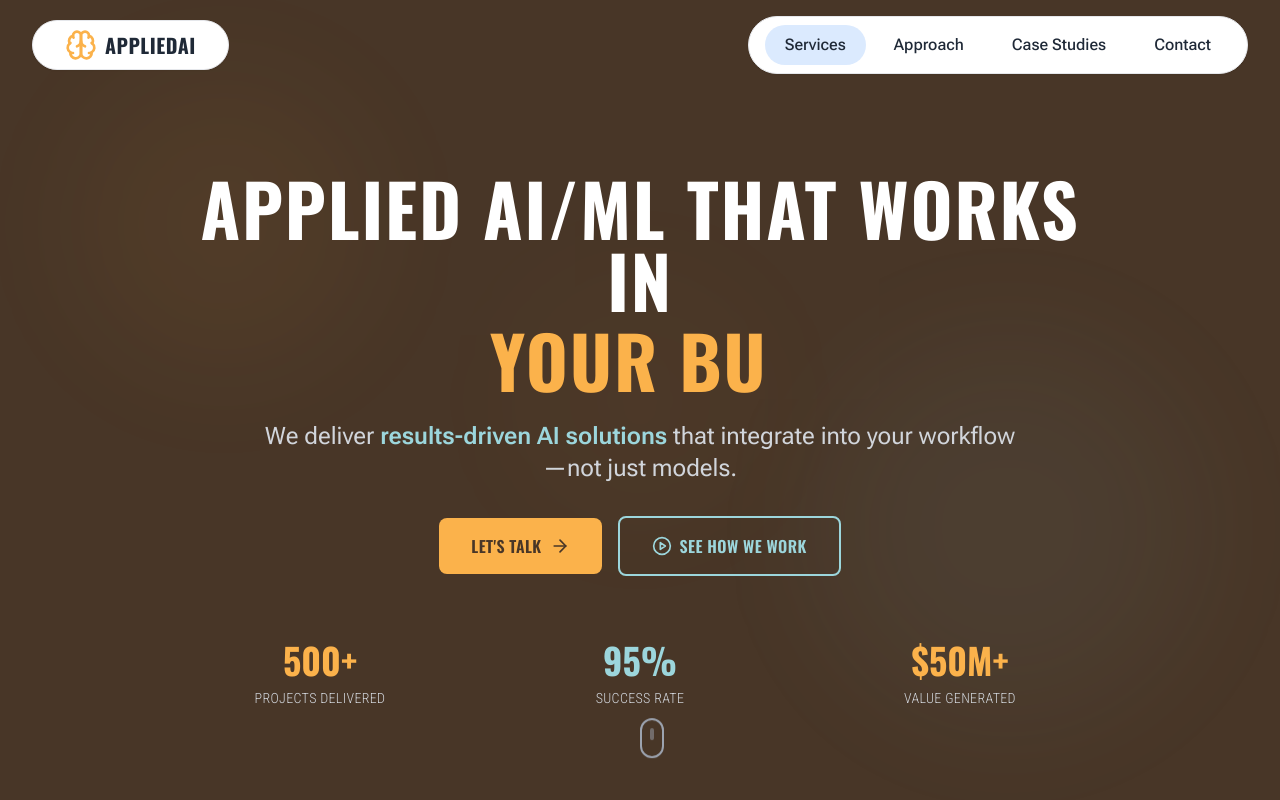
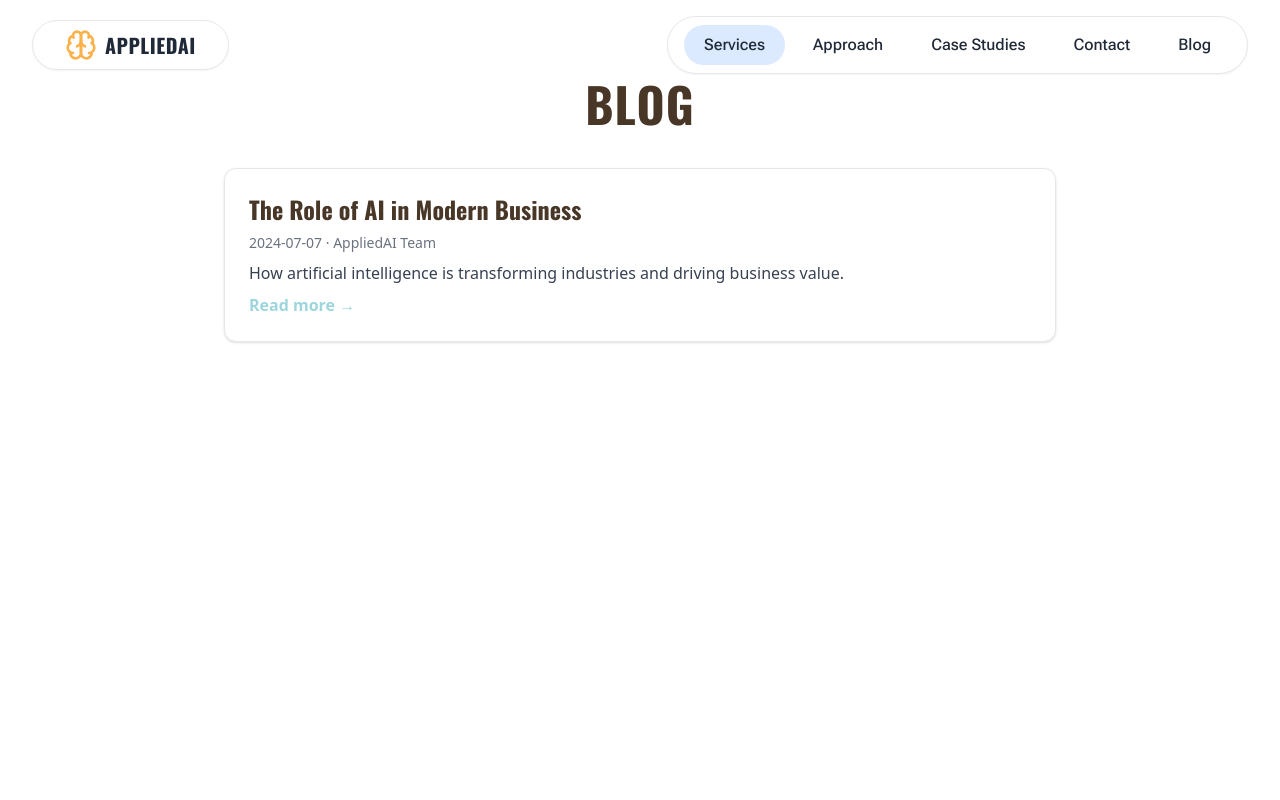
Before and after one commit to Solab5/AppliedAI, a React (Vite) app: page /blog in a window 1280 px wide. Shown: the top 800 px of the page. Built offline with nearby package versions, Linux system fonts and the light colour scheme.

Commit message:
add blog section

```diff
--- a/src/App.tsx
+++ b/src/App.tsx
@@ -1,4 +1,5 @@
 import React from 'react';
+import { BrowserRouter, Routes, Route } from 'react-router-dom';
 import Navigation from './components/Navigation';
 import Hero from './components/Hero';
 import PainPoints from './components/PainPoints';
@@ -8,10 +9,11 @@ import CaseStudies from './components/CaseStudies';
 import Testimonials from './components/Testimonials';
 import Contact from './components/Contact';
 import Footer from './components/Footer';
+import Blog from './components/Blog';
 
-function App() {
+function MainPage() {
   return (
-    <div className="min-h-screen">
+    <>
       <Navigation />
       <Hero />
       <PainPoints />
@@ -21,7 +23,18 @@ function App() {
       <Testimonials />
       <Contact />
       <Footer />
-    </div>
+    </>
+  );
+}
+
+function App() {
+  return (
+    <BrowserRouter>
+      <Routes>
+        <Route path="/" element={<MainPage />} />
+        <Route path="/blog" element={<><Navigation /><Blog /><Footer /></>} />
+      </Routes>
+    </BrowserRouter>
   );
 }
 
--- /dev/null
+++ b/src/blog/first-post.md
@@ -0,0 +1,32 @@
+---
+title: "The Role of AI in Modern Business"
+date: "2024-07-07"
+author: "AppliedAI Team"
+summary: "How artificial intelligence is transforming industries and driving business value."
+---
+
+# The Role of AI in Modern Business
+
+Artificial intelligence (AI) is no longer a futuristic concept—it's a present-day reality that is reshaping industries across the globe. From automating routine tasks to providing deep insights through data analysis, AI is enabling organizations to operate more efficiently and make smarter decisions.
+
+## Key Benefits of AI Adoption
+
+- **Increased Efficiency:** Automation of repetitive processes reduces human error and frees up valuable time for employees to focus on strategic work.
+- **Data-Driven Insights:** AI systems can analyze vast amounts of data, uncovering patterns and trends that would be impossible for humans to detect manually.
+- **Enhanced Customer Experience:** Personalized recommendations and intelligent chatbots are improving customer satisfaction and engagement.
+- **Competitive Advantage:** Early adopters of AI are gaining a significant edge over competitors by innovating faster and responding to market changes more effectively.
+
+## Real-World Applications
+
+Businesses in sectors such as healthcare, finance, manufacturing, and retail are leveraging AI for predictive analytics, fraud detection, supply chain optimization, and more. The potential applications are vast and continue to grow as technology advances.
+
+## Getting Started with AI
+
+To successfully implement AI, organizations should:
+
+1. Identify high-impact use cases aligned with business goals.
+2. Ensure data quality and accessibility.
+3. Invest in talent and training.
+4. Start with pilot projects and scale based on results.
+
+AI is not a one-size-fits-all solution, but with the right strategy, it can deliver measurable business value and drive long-term success.
--- /dev/null
+++ b/src/components/Blog.tsx
@@ -0,0 +1,62 @@
+import React, { useState } from 'react';
+import ReactMarkdown from 'react-markdown';
+import firstPost from '../blog/first-post.md?raw';
+
+const posts = [
+  {
+    slug: 'first-post',
+    content: firstPost,
+    meta: {
+      title: 'The Role of AI in Modern Business',
+      date: '2024-07-07',
+      author: 'AppliedAI Team',
+      summary: 'How artificial intelligence is transforming industries and driving business value.'
+    }
+  }
+];
+
+const Blog: React.FC = () => {
+  const [selectedPost, setSelectedPost] = useState<string | null>(null);
+
+  const post = posts.find(p => p.slug === selectedPost);
+
+  return (
+    <section className="py-20 bg-white min-h-screen">
+      <div className="max-w-4xl mx-auto px-4 sm:px-6 lg:px-8">
+        <h2 className="text-4xl md:text-5xl font-oswald font-bold text-brand-brown mb-10 uppercase tracking-wide text-center">
+          Blog
+        </h2>
+        {selectedPost && post ? (
+          <article className="prose lg:prose-xl max-w-none mx-auto">
+            <button
+              className="mb-8 text-brand-blue hover:underline font-semibold"
+              onClick={() => setSelectedPost(null)}
+            >
+              ← Back to all posts
+            </button>
+            <h1>{post.meta.title}</h1>
+            <p className="text-sm text-gray-500 mb-2">{post.meta.date} &middot; {post.meta.author}</p>
+            <ReactMarkdown>{post.content}</ReactMarkdown>
+          </article>
+        ) : (
+          <div className="space-y-8">
+            {posts.map((p) => (
+              <div
+                key={p.slug}
+                className="border border-gray-200 rounded-xl p-6 shadow hover:shadow-lg transition cursor-pointer bg-white"
+                onClick={() => setSelectedPost(p.slug)}
+              >
+                <h3 className="text-2xl font-oswald font-bold text-brand-brown mb-2">{p.meta.title}</h3>
+                <p className="text-sm text-gray-500 mb-2">{p.meta.date} &middot; {p.meta.author}</p>
+                <p className="text-gray-700 mb-2">{p.meta.summary}</p>
+                <span className="text-brand-blue font-semibold hover:underline">Read more →</span>
+              </div>
+            ))}
+          </div>
+        )}
+      </div>
+    </section>
+  );
+};
+
+export default Blog;
--- a/src/components/Navigation.tsx
+++ b/src/components/Navigation.tsx
@@ -15,7 +15,13 @@ const Navigation = () => {
     return () => window.removeEventListener('scroll', handleScroll);
   }, []);
 
-  const navItems = ['Services', 'Approach', 'Case Studies', 'Contact'];
+  const navItems = [
+    { label: 'Services', href: '#services' },
+    { label: 'Approach', href: '#approach' },
+    { label: 'Case Studies', href: '#case-studies' },
+    { label: 'Contact', href: '#contact' },
+    { label: 'Blog', href: '/blog' },
+  ];
 
   return (
     <nav className={`fixed w-full z-50 transition-all duration-300 flex justify-between items-center px-4 sm:px-8 py-3 sm:py-4 bg-transparent ${
@@ -31,13 +37,13 @@ const Navigation = () => {
       <div className="hidden md:flex items-center rounded-full border border-gray-200 bg-white shadow-sm px-4 py-2 gap-2">
         {navItems.map((item, idx) => (
           <a
-            key={item}
-            href={`#${item.toLowerCase().replace(' ', '-')}`}
+            key={item.label}
+            href={item.href}
             onClick={() => setActiveIndex(idx)}
             className={`px-5 py-2 font-roboto-flex text-gray-800 font-medium transition rounded-full cursor-pointer
               ${activeIndex === idx ? 'bg-blue-100 text-blue-600' : 'hover:bg-gray-100 hover:text-brand-orange'}`}
           >
-            {item}
+            {item.label}
           </a>
         ))}
       </div>
@@ -58,13 +64,13 @@ const Navigation = () => {
           <div className="bg-white shadow-lg rounded-xl mt-2 w-full max-w-xs p-3 flex flex-col gap-2 border border-gray-200">
             {navItems.map((item, idx) => (
               <a
-                key={item}
-                href={`#${item.toLowerCase().replace(' ', '-')}`}
+                key={item.label}
+                href={item.href}
                 onClick={() => { setActiveIndex(idx); setIsOpen(false); }}
                 className={`block w-full text-left px-4 py-3 font-roboto-flex text-gray-800 font-medium transition rounded-lg cursor-pointer
                   ${activeIndex === idx ? 'bg-blue-100 text-blue-600' : 'hover:bg-gray-100 hover:text-brand-orange'}`}
               >
-                {item}
+                {item.label}
               </a>
             ))}
           </div>
```
Also changed, not shown: package.json (+7 -2 lines), 1 other file (tests, documents, lock files or other folders).
